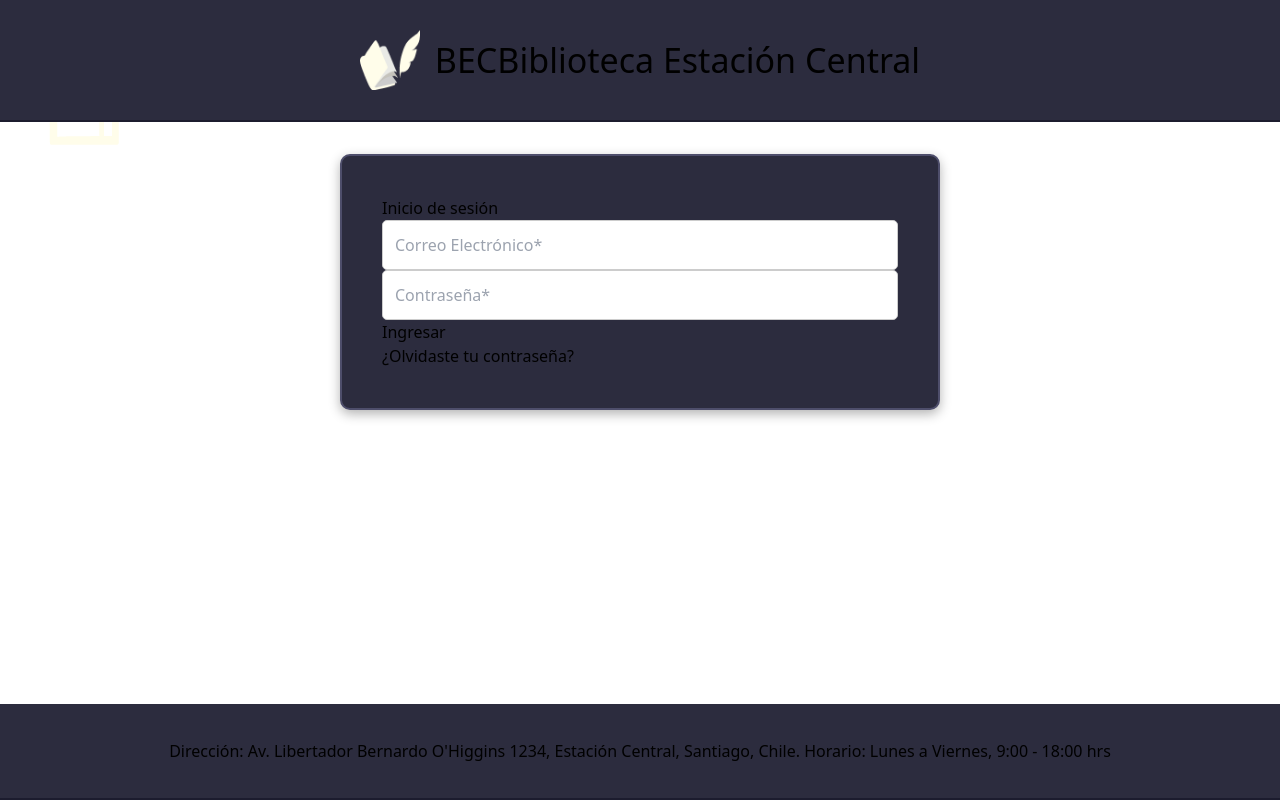
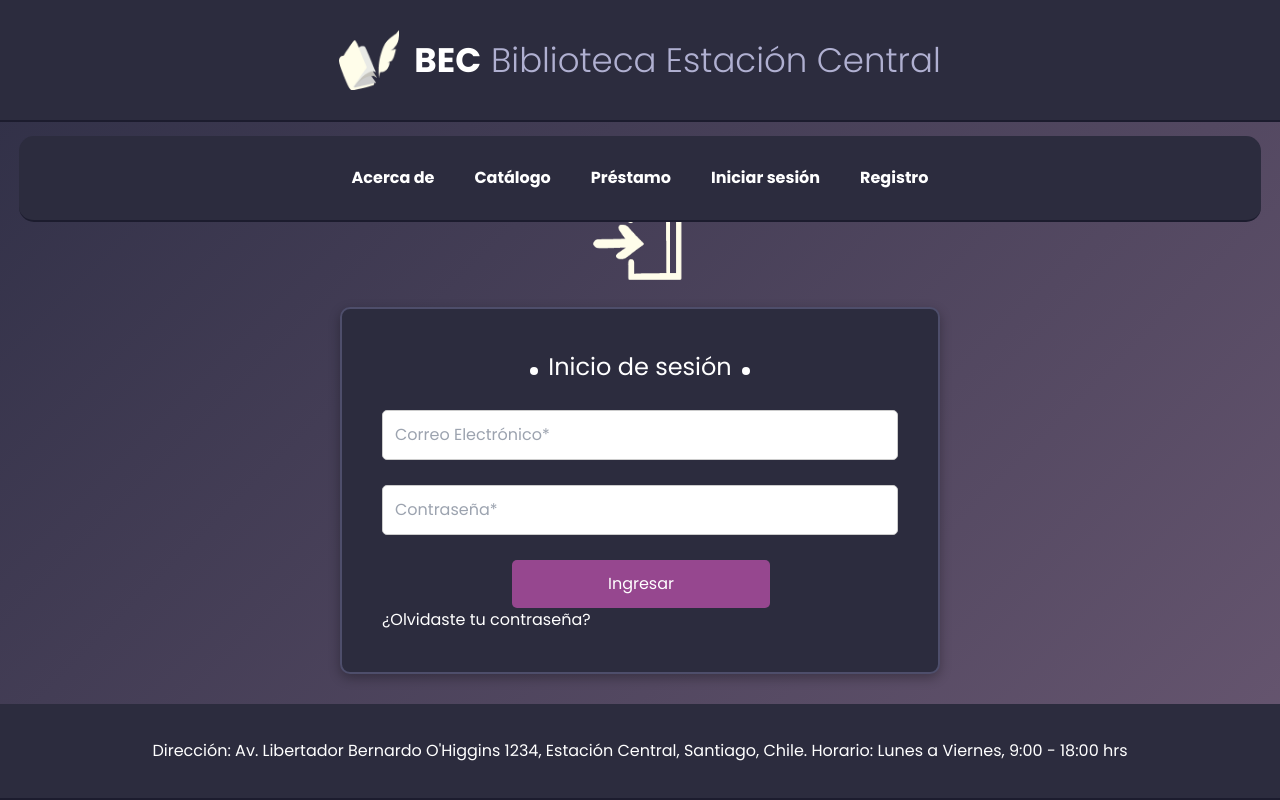
Before and after one commit to julianescobarlvarez/App-Web-BEC, a React (Vite) app in the folder frontend/: page /login in a window 1280 px wide. Built offline with nearby package versions, Linux system fonts and the light colour scheme.

Commit message:
paglogin antigua

```diff
--- a/frontend/src/paginas/PagLogin.jsx
+++ b/frontend/src/paginas/PagLogin.jsx
@@ -22,10 +22,10 @@ function PagLogin() {
   // Acceso al contexto de autenticación
   const { signin, isAuthenticated, loginError } = useAuth();
 
-  // Redirigir al usuario al dashboard si ya está autenticado
+  // Redirigir al usuario al catalogo si ya está autenticado
   useEffect(() => {
     if (isAuthenticated) {
-      navigate('/dashboard');
+      navigate('/catalogo');
     }
   }, [isAuthenticated, navigate]);
 
@@ -40,29 +40,29 @@ function PagLogin() {
   };
 
   return (
-    <div className="login-container">
+    <div className="registro-container">
       {/* Encabezado con logo y título */}
       <header className="header">
         <div className="header-content">
           <img src={imagenRegistro} alt="Logo de registro" className="logo" />
           <h1>
-            <span className="title-bec">BEC</span>
-            <span className="title-library">Biblioteca Estación Central</span>
+            <span className="titulo-bec">BEC</span>
+            <span className="titulo-biblioteca">Biblioteca Estación Central</span>
           </h1>
         </div>
       </header>
 
       {/* Barra de navegación */}
-      <nav className="nav-bar">
+      <nav className="nav-prestamo">
         <Link to="/" className="nav-link">Acerca de</Link>
-        <Link to="/catalog" className="nav-link">Catálogo</Link>
-        <Link to="/loan" className="nav-link">Préstamo</Link>
+        <Link to="/catalogo" className="nav-link">Catálogo</Link>
+        <Link to="/prestamo" className="nav-link">Préstamo</Link>
         <Link to="/login" className="nav-link">Iniciar sesión</Link>
-        <Link to="/register" className="nav-link">Registro</Link>
+        <Link to="/registro" className="nav-link">Registro</Link>
       </nav>
 
       {/* Imagen de inicio de sesión */}
-      <img src={imagenLogIn} alt="Imagen Login" className="login-image" />
+      <img src={imagenLogIn} alt="Imagen Login" className="imagen-login" />
 
       {/* Mensaje de error de inicio de sesión */}
       {loginError && (
@@ -71,10 +71,10 @@ function PagLogin() {
 
       {/* Formulario de inicio de sesión */}
       <form className="form-wrapper" onSubmit={handleSubmit(onSubmit)}>
-        <h2 className="login-title">Inicio de sesión</h2>
+        <h2 className="registro-titulo">Inicio de sesión</h2>
 
         {/* Campo de correo electrónico */}
-        <div className="field">
+        <div className="campo">
           <input
             type="email"
             {...register('email', {
@@ -93,7 +93,7 @@ function PagLogin() {
         </div>
 
         {/* Campo de contraseña */}
-        <div className="field">
+        <div className="campo">
           <input
             type="password"
             {...register('password', {
@@ -112,7 +112,7 @@ function PagLogin() {
         </div>
 
         {/* Botón de envío */}
-        <button className="register-button" type="submit">
+        <button className="boton-registrar" type="submit">
           Ingresar
         </button>
 
```
